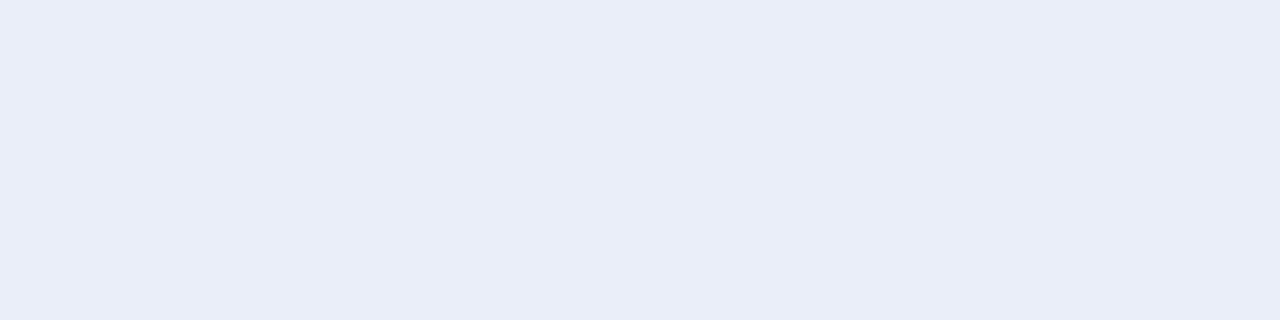
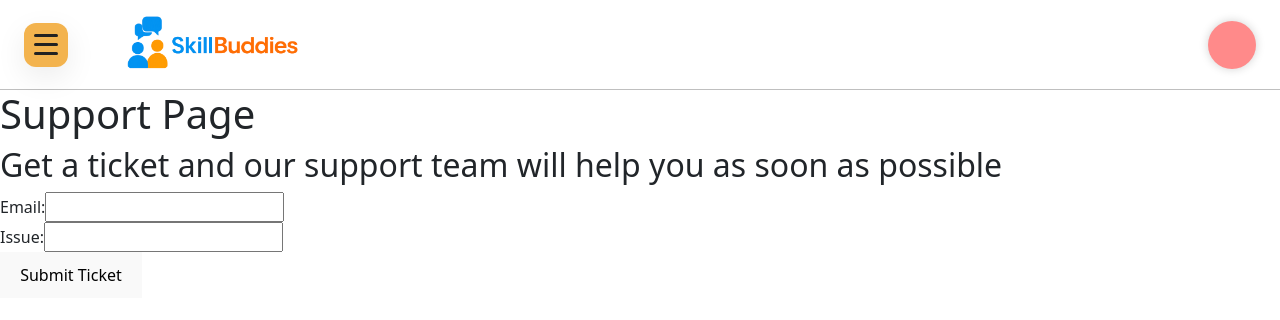
Before and after one commit to novesz/SkillBuddies, a React (Vite) app in the folder frontend/: page /support in a window 1280 px wide. Before the commit this address had no page. Shown: the top 320 px of the page. Built offline with nearby package versions, Linux system fonts and the light colour scheme.

Commit message:
PalSuppPageBase

```diff
--- a/frontend/package.json
+++ b/frontend/package.json
@@ -10,7 +10,9 @@
     "preview": "vite preview"
   },
   "dependencies": {
+    "bootstrap": "^5.3.8",
     "react": "^19.2.0",
+    "react-bootstrap": "^2.10.10",
     "react-dom": "^19.1.1",
     "react-router": "^7.9.5",
     "react-router-dom": "^7.9.5"
--- a/frontend/src/App.jsx
+++ b/frontend/src/App.jsx
@@ -6,6 +6,7 @@ import LoginPage from './pages/LoginPage'
 import RegistPage from './pages/RegistPage'
 import Profile from './pages/Profile'
 import AboutPage from './pages/AboutPage'
+import SupportPage from './pages/SupportPage'
 function App() {
 
 
@@ -17,7 +18,7 @@ function App() {
         <Route path="/register" element={<RegistPage />} />
         <Route path="/profile" element={<Profile />} />
         <Route path="/about" element={<AboutPage />} />
-
+        <Route path="/support" element={<SupportPage />} />
       </Routes>
     </>
   )
--- a/frontend/src/components/header/Navbar.jsx
+++ b/frontend/src/components/header/Navbar.jsx
@@ -1,6 +1,6 @@
 import React from "react";
 import "../../styles/Navbar.css";
-
+import { Link } from "react-router-dom";
 export default function Navbar() {
   return (
     <nav className="navbar">
--- /dev/null
+++ b/frontend/src/pages/SupportPage.jsx
@@ -0,0 +1,32 @@
+import React from "react";
+import { Link } from "react-router-dom";
+import Header from "../components/header/Header";
+import "../styles/SupportPage.css";
+import "bootstrap/dist/css/bootstrap.min.css";
+
+export default function SupportPage() {
+    return (
+        <>
+            <div className="support-page">
+                <Header />
+                <div>
+                    <h1>Support Page</h1>
+                    <h2>Get a ticket and our support team will help you as soon as possible</h2>
+                    <form className="support-form">
+                        <label>
+                            Email:
+                            <input type="email" name="email" required />
+                        </label>
+                        <br />
+                        <label>
+                            Issue:
+                            <input name="issue" required></input>
+                        </label>
+                        <br />
+                        <button type="submit">Submit Ticket</button>
+                    </form>
+                </div>
+            </div>
+        </>
+    );
+}
```
Also changed, not shown: frontend/src/styles/SupportPage.css (added), 2 other files (tests, documents, lock files or other folders).
